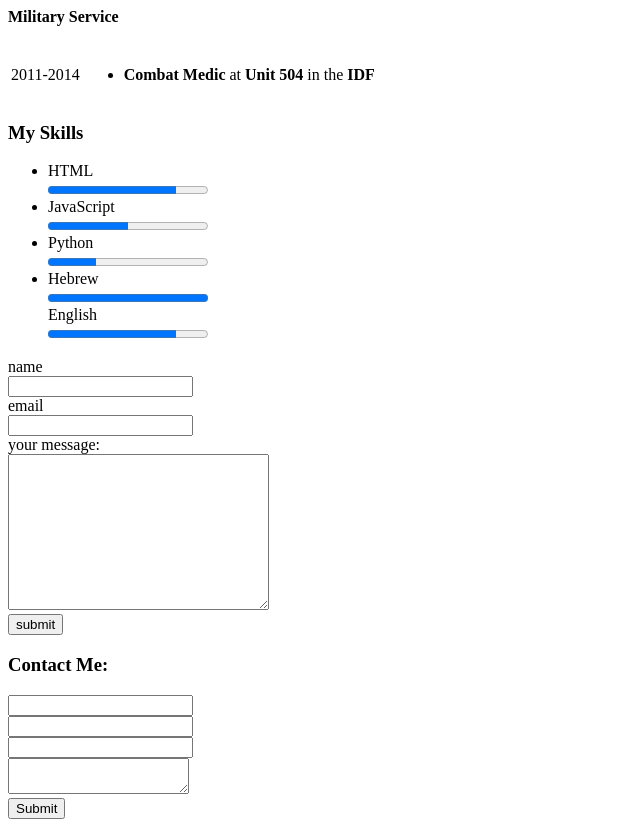
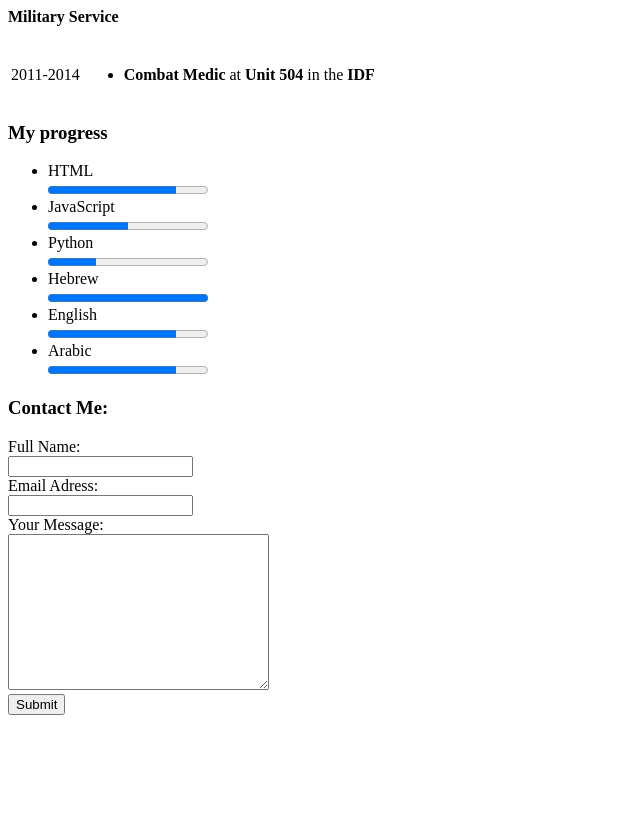
Before and after one commit to liormalihi/cv, a plain HTML site: page index.html in a window 1280 px wide. Shown: the part 880-1707 px from the top of the page, without its empty margins (0-640 px from the left). After the commit the page ends 1603 px from the top, so only its background shows below. Drawn offline with Linux system fonts and the light colour scheme.

Commit message:
Update index.html

```diff
--- a/index.html
+++ b/index.html
@@ -105,7 +105,7 @@
       </td>
   </table>
 
-  <h3>My Skills</h3>
+  <h3>My progress</h3>
   <ul>
     <li>HTML <br />
       <progress min="0" max="100" value="80"></progress>
@@ -118,27 +118,22 @@
     <li>Hebrew <br />
       <progress min="0" max="100" value="100"></progress>
     </li>
-    </li>English <br />
-    <progress min="0" max="100" value="80"></progress>
+    <li>English <br />
+    <progress min="0" max="100" value="80"></progress></li>
+    <li>Arabic <br />
+    <progress min="0" max="100" value="80"></progress></li>
   </ul>
+  <h3>Contact Me: </h3>
   <form action="mailto:liormalihi@gmail.com" method="post" enctype="text/plain">
-<label>name</label><br>
-<input type="text" name="PName"><br>
-<label>email</label><br>
-<input type="email" name="EMail"><br>
-<label>your message: </label><br>
-<textarea name="message" rows="10" cols="30"></textarea><br>
-<input type="submit" name="" value="submit">
+    <label>Full Name: </label><br>
+    <input type="text" name="fullName"><br>
+    <label>Email Adress: </label><br>
+    <input type="email" name="eEMail"><br>
+    <label>Your Message: </label><br>
+    <textarea name="Message" rows="10" cols="30"></textarea><br>
+    <input type="submit" name="SubCM" value="Submit">
 
 
-  </form>
-  <h3>Contact Me:</h3>
-  <form>
-    <input type="text" name="first name" /> <br />
-    <input type="text" name="last name" /> <br />
-    <input type="email" name="email" /> <br />
-    <textarea name="message"> </textarea> <br />
-    <input type="submit" name="sub" value="Submit" /> <br />
   </form>
 
 </body>
```
